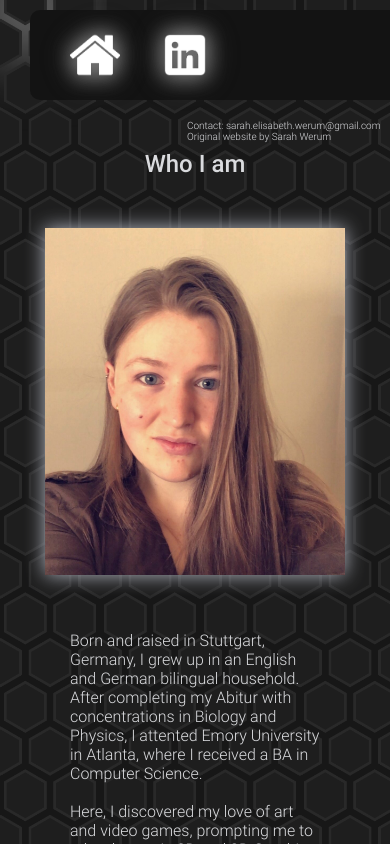
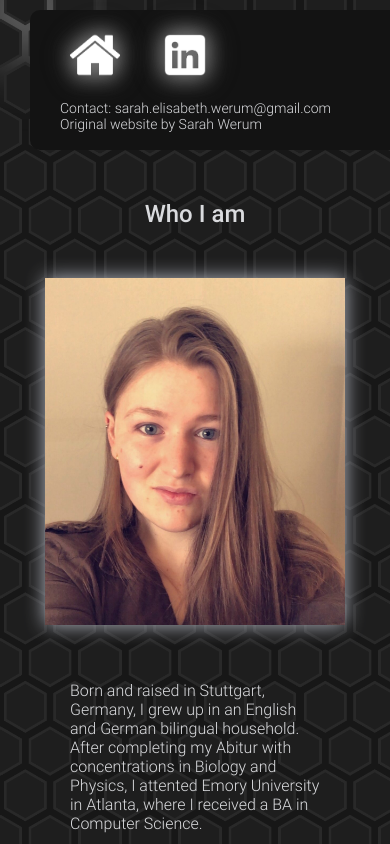
Before and after one commit to swerum/NewWebsiteBackup, a plain HTML site: page index.html in a window 390 px wide. Shown: the top 844 px of the page. Drawn offline with nearby package versions, Linux system fonts and the light colour scheme.

Commit message:
fixed weirdness in header and skill section on very small screens

```diff
--- a/CSS/styles.css
+++ b/CSS/styles.css
@@ -60,8 +60,16 @@ header a img {
     width: 50px;
 }
 @media screen and (max-width: 500px) {
+    header {
+        height: 140px;
+    }
     header div {
-        font-size: 10px;
+        float: left;
+        padding-left: 0px;
+    }
+    header a img {
+        margin-bottom: 0px;
+        padding-bottom: 0px;;
     }
 }
 
@@ -120,6 +128,14 @@ figcaption {
     /* padding: 0px; */
     text-align: center;
 }
+@media screen and (max-width:419px) {
+    /* .skill-section figure {
+        margin:15px;
+    } */
+    .skill-section {
+        padding : 0px;
+    }
+}
 
 a {
     color: var(--text-color);
--- a/index.html
+++ b/index.html
@@ -68,7 +68,7 @@
         <hr class="seperator">
         <section>
             <h1>What I've learned</h1>
-            <div class="wrapped-row">
+            <!-- <div class="wrapped-row"> -->
                 <div class="wrapped-row skill-section">
                     <a href="https://www.javascript.com/">
                         <figure class="jsYellow">
@@ -136,7 +136,7 @@
                             <figcaption>Steam SDK</figcaption>
                         </figure>
                     </a>
-                </div>
+                <!-- </div> -->
             </div>
         </section>
     </div>
```
